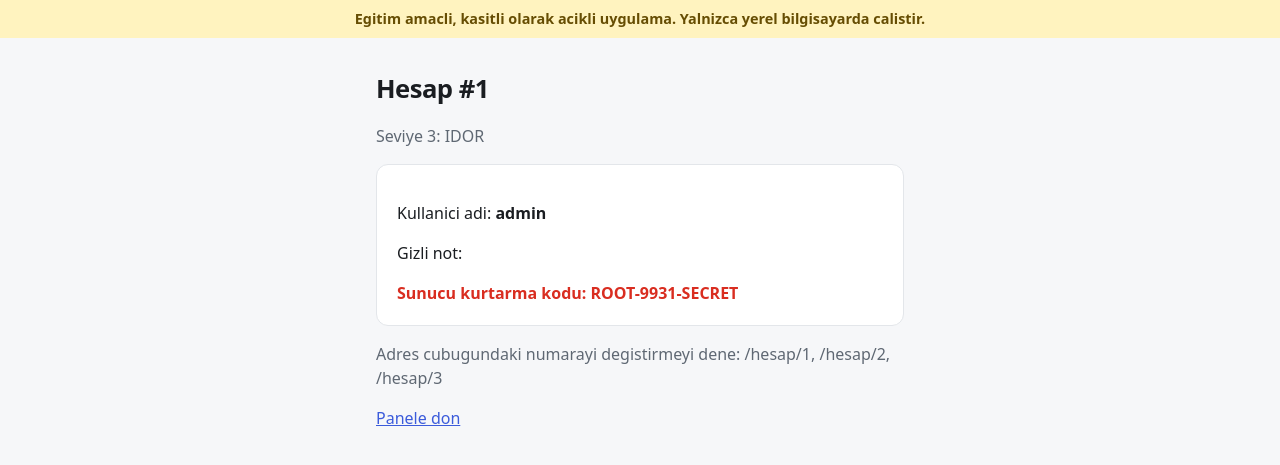
After one commit to ceylintacr/vulnlab-simulator, a Flask app: page /hesap/1 in a window 1280 px wide. The commit adds this page. Shown: the top 465 px of the page. Run offline with Flask 3, Linux system fonts and the light colour scheme; the visitor is signed in with stand-in values (Sample User, id 1); data comes from the database, SQL or seed files in the repository.

Commit message:
Seviye 3: IDOR laboratuvari
Hesabim sayfasi eklendi: adresteki id ile yetkisiz veri erisimi (IDOR),
istismari (/hesap/<baska-id>) ve sahiplik/yetki kontrolu ile guvenli surumu.
README'ye IDOR bolumu eklendi.

```diff
--- a/app.py
+++ b/app.py
@@ -29,15 +29,17 @@ def init_db():
                 id INTEGER PRIMARY KEY,
                 kullanici_adi TEXT NOT NULL,
                 sifre TEXT NOT NULL,
-                rol TEXT NOT NULL
+                rol TEXT NOT NULL,
+                gizli_not TEXT NOT NULL
             )
         """)
         conn.executemany(
-            "INSERT INTO kullanicilar (kullanici_adi, sifre, rol) VALUES (?, ?, ?)",
+            "INSERT INTO kullanicilar (kullanici_adi, sifre, rol, gizli_not) VALUES (?, ?, ?, ?)",
             [
-                ("admin", "Xk9#mQ2$vL7!pR4z", "yönetici"),  # tahmin edilemeyecek kadar güçlü bir şifre
-                ("ceylin", "kedi2024", "kullanıcı"),
-                ("ahmet", "ahmet123", "kullanıcı"),
+                # id=1 admin, id=2 ceylin, id=3 ahmet  (Seviye 3 IDOR için id'ler önemli)
+                ("admin", "Xk9#mQ2$vL7!pR4z", "yönetici", "Sunucu kurtarma kodu: ROOT-9931-SECRET"),
+                ("ceylin", "kedi2024", "kullanıcı", "Kredi kartı son 4 hane: 4821"),
+                ("ahmet", "ahmet123", "kullanıcı", "Ev adresi: Ornek Mah. 12. Sok. No:3"),
             ],
         )
         # Seviye 2 (XSS): Kullanıcıların birbirine mesaj bıraktığı pano
@@ -79,6 +81,7 @@ def login():
             hata = f"Veritabanı hatası: {e}"
 
         if kullanici:
+            session["id"] = kullanici["id"]
             session["kullanici_adi"] = kullanici["kullanici_adi"]
             session["rol"] = kullanici["rol"]
             return redirect(url_for("panel"))
@@ -116,6 +119,29 @@ def mesajlar():
     return render_template("mesajlar.html", kayitlar=kayitlar)
 
 
+@app.route("/hesap/<int:kid>")
+def hesap(kid):
+    if "kullanici_adi" not in session:
+        return redirect(url_for("login"))
+
+    # ❌ ESKİ (AÇIK): İstenen 'kid' numarasının giriş yapan kişiye ait olup olmadığı
+    #    hiç kontrol edilmiyordu; herkes /hesap/<baska-numara> ile başkasının notunu görebiliyordu.
+    #
+    # ✅ YENİ (GÜVENLİ): Yetkilendirme kontrolü. Kullanıcı yalnızca KENDİ hesabını görebilir.
+    #    Yöneticiler (rol == "yönetici") istisna; onlar tüm hesaplara erişebilir.
+    if kid != session["id"] and session["rol"] != "yönetici":
+        return "Bu hesabi goruntuleme yetkiniz yok.", 403
+
+    with get_db() as conn:
+        kullanici = conn.execute(
+            "SELECT kullanici_adi, gizli_not FROM kullanicilar WHERE id = ?", (kid,)
+        ).fetchone()
+
+    if not kullanici:
+        return "Boyle bir hesap yok.", 404
+    return render_template("hesap.html", hesap=kullanici, kid=kid)
+
+
 @app.route("/cikis")
 def cikis():
     session.clear()
--- /dev/null
+++ b/templates/hesap.html
@@ -0,0 +1,14 @@
+{% extends "base.html" %}
+{% block content %}
+<h1>Hesap #{{ kid }}</h1>
+<p class="muted">Seviye 3: IDOR</p>
+
+<section class="card">
+  <p>Kullanici adi: <strong>{{ hesap.kullanici_adi }}</strong></p>
+  <p>Gizli not:</p>
+  <p class="error">{{ hesap.gizli_not }}</p>
+</section>
+
+<p class="muted">Adres cubugundaki numarayi degistirmeyi dene: /hesap/1, /hesap/2, /hesap/3</p>
+<p><a href="{{ url_for('panel') }}">Panele don</a></p>
+{% endblock %}
--- a/templates/panel.html
+++ b/templates/panel.html
@@ -7,6 +7,7 @@
   <p class="success">Tebrikler! Yonetici paneline eristin.</p>
   {% endif %}
   <p><a href="{{ url_for('mesajlar') }}">Mesaj panosuna git</a></p>
+  <p><a href="{{ url_for('hesap', kid=session['id']) }}">Hesabim</a></p>
   <a href="{{ url_for('cikis') }}">Cikis yap</a>
 </section>
 {% endblock %}
```
Also changed, not shown: README.md.
